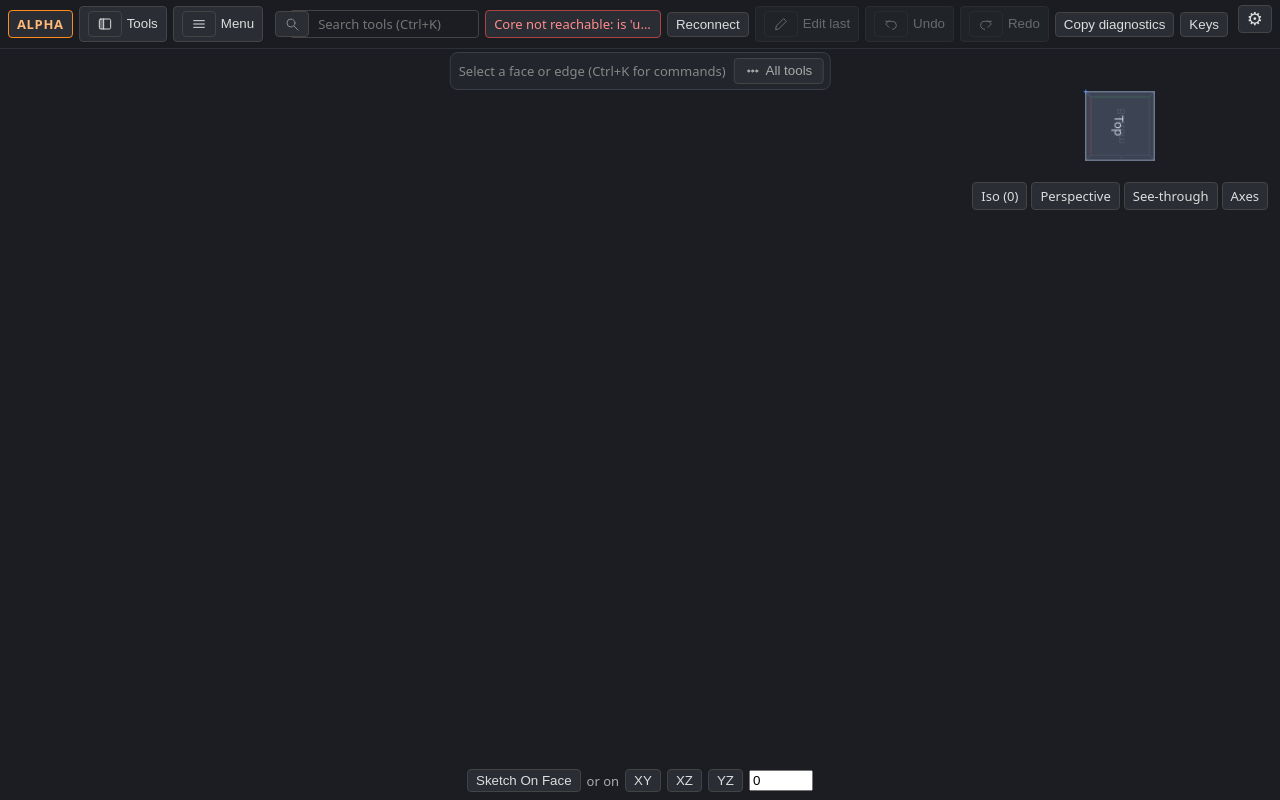
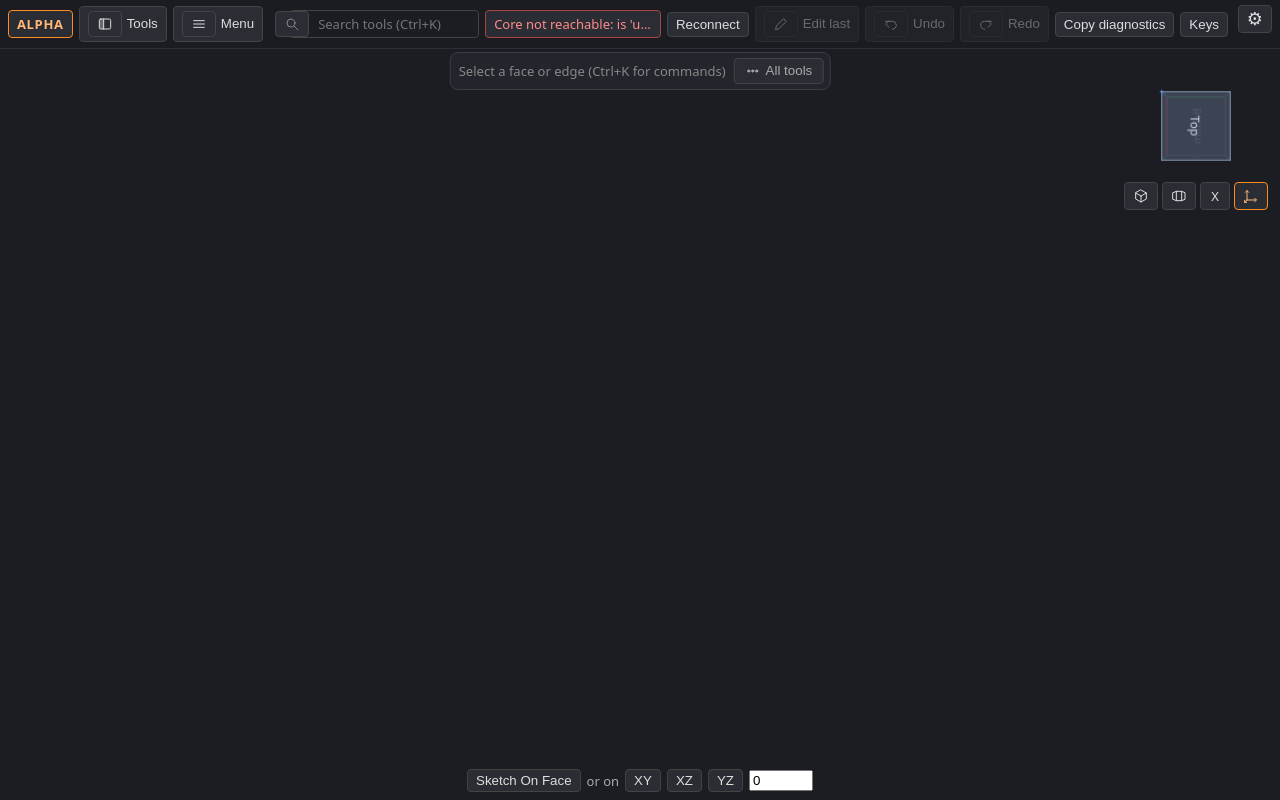
Before and after one commit to DesignWeaver3D/Pliable, a website built with Vite: page app/index.html in a window 1280 px wide. Built offline with nearby package versions, Linux system fonts and the light colour scheme; no server answers.

Commit message:
Make view controls compact icon buttons with shortcut tooltips
Iso, projection and axes use drawn icons (new entries show on the
icon contact sheet); See-through is an X button with an on/off tooltip
and active state. Axes now shows its on state too.

```diff
--- a/app/index.html
+++ b/app/index.html
@@ -54,6 +54,8 @@
       .navcube-face:hover { background: rgba(255, 138, 31, 0.8); color: #fff; }
       .viewctl { display: flex; gap: 4px; flex-wrap: wrap; justify-content: center; }
       .viewctl button { background: #2a2d34; color: #ddd; border: 1px solid #444; border-radius: 4px; padding: 4px 8px; font: inherit; cursor: pointer; }
+      .viewctl button { min-width: 30px; height: 28px; display: inline-flex; align-items: center; justify-content: center; }
+      .viewctl button .icon { margin: 0; }
       .viewctl button:hover { border-color: #888; }
       .viewctl button.active { border-color: #ff8a1f; color: #ffb878; }
       #drawer { position: fixed; top: 48px; left: 0; bottom: 0; width: 280px; z-index: 5; background: rgba(35, 38, 45, 0.97); border-right: 1px solid #444; display: flex; flex-direction: column; box-shadow: 4px 0 18px rgba(0, 0, 0, 0.4); }
@@ -150,8 +152,8 @@
         </div>
       </div>
       <div id="viewbuttons" hidden>
-          <button id="seethrough" title="See-through (X): make faces transparent so every edge shows and hidden edges and faces can be picked">See-through</button>
-          <button id="axes" title="Show or hide the principal axes and origin">Axes</button>
+          <button id="seethrough" title="See-through (X): make faces transparent so every edge shows and hidden edges and faces can be picked">X</button>
+          <button id="axes" title="Show or hide the principal axes and origin"></button>
       </div>
       <input id="palette-input" title="Search every tool, setting and command (Ctrl+K or /)" placeholder="Search tools (Ctrl+K)" autocomplete="off" spellcheck="false" />
       <span id="status">connecting...</span>
--- a/app/src/icons.ts
+++ b/app/src/icons.ts
@@ -125,7 +125,10 @@ export const UI_ICONS: Record<string, string> = {
   close: '<path d="M6 6l12 12M18 6L6 18"/>',
   edit: '<path d="M4 20l1-5L16 4l4 4L9 19z"/>',
   eye: '<path d="M2 12s4-7 10-7 10 7 10 7-4 7-10 7S2 12 2 12z"/><circle cx="12" cy="12" r="3"/>',
-  axes: '<path d="M5 19V5M5 19h14M5 19l8-8"/>',
+  axes: '<path d="M6 18V4M3.5 6.5L6 4l2.5 2.5"/><path d="M6 18h14M17.5 15.5L20 18l-2.5 2.5"/><path d="M6 18l-3.5 3.5M2.5 18.5v3h3"/>',
+  iso: '<path d="M12 3l8 4.5v9L12 21l-8-4.5v-9z"/><path d="M12 12l8-4.5M12 12L4 7.5M12 12v9"/>',
+  perspective: '<path d="M3 7l5-2h8l5 2v10l-5 2H8l-5-2z"/><path d="M8 5v14M16 5v14"/>',
+  orthographic: '<rect x="4" y="4" width="16" height="16" rx="1"/><rect x="9" y="9" width="6" height="6" fill="currentColor" fill-opacity=".25"/>',
   info: '<circle cx="12" cy="12" r="9"/><path d="M12 11v6"/><circle cx="12" cy="7.5" r="1" fill="currentColor"/>',
   import: '<path d="M12 4v11M7.5 10.5L12 15l4.5-4.5M5 20h14"/>',
   export: '<path d="M12 15V4M7.5 8.5L12 4l4.5 4.5M5 20h14"/>',
--- a/app/src/main.ts
+++ b/app/src/main.ts
@@ -53,10 +53,20 @@ const pointPicker = new PointPicker(viewport, reference, (text) => (status.textC
 const seeThroughButton = $("seethrough");
 navCube.group.append(seeThroughButton, $("axes"));
 seeThroughButton.addEventListener("click", () => viewport.toggleSeeThrough());
-const syncSeeThrough = () => seeThroughButton.classList.toggle("active", settings.seeThrough);
-onSettingsChange(syncSeeThrough);
-syncSeeThrough();
-$("axes").addEventListener("click", () => reference.setVisible(!reference.visible));
+const syncSeeThrough = () => {
+  seeThroughButton.classList.toggle("active", settings.seeThrough);
+  seeThroughButton.setAttribute("aria-pressed", String(settings.seeThrough));
+  seeThroughButton.title = `See-through ${settings.seeThrough ? "on" : "off"} (${keys.keymap.hint("display.seeThrough") || "X"}): faces transparent, hidden edges and faces can be picked`;
+};
+onSettingsChange(syncSeeThrough); // first call after the key router exists, below
+const axesButton = $("axes");
+axesButton.prepend(uiIcon("axes"));
+const syncAxes = () => axesButton.classList.toggle("active", reference.visible);
+axesButton.addEventListener("click", () => {
+  reference.setVisible(!reference.visible);
+  syncAxes();
+});
+syncAxes();
 viewport.onFrame = () => {
   // One failing part must not stop the others from updating on later frames.
   for (const part of [() => reference.tick(), () => dimensionOverlay.draw(), () => navCube.update()]) {
@@ -761,6 +771,7 @@ const keys = new KeyRouter({
   status,
   hints: { get: () => hintLine.prefs.on, set: (on) => hintLine.setOn(on) },
 });
+syncSeeThrough();
 keys.installButton($("bar"));
 // Leaving with edits (undo steps) or an open sketch asks first; autosave still protects against crashes.
 window.addEventListener("beforeunload", (e) => {
--- a/app/src/navcube.ts
+++ b/app/src/navcube.ts
@@ -1,5 +1,6 @@
 /** Navigation cube: a small CSS 3D cube that mirrors the camera; clicking a face looks at the model from that side. */
 import { AXIS_COLORS } from "./axes";
+import { uiIcon } from "./icons";
 import type { Viewport } from "./viewport";
 
 const CUBE_PX = 64; // edge length of the cube
@@ -44,7 +45,8 @@ export class NavCube {
     this.addOriginEdges();
     scene.append(this.cube);
     const home = document.createElement("button");
-    home.textContent = "Iso (0)";
+    home.id = "isoview";
+    home.append(uiIcon("iso"));
     home.title = "Isometric view (0)";
     home.addEventListener("click", () => viewport.setView("iso"));
     this.projectionButton.addEventListener("click", () => this.toggleProjection());
@@ -83,8 +85,9 @@ export class NavCube {
   }
 
   private updateProjectionLabel() {
-    this.projectionButton.textContent = this.viewport.orthographic ? "Orthographic" : "Perspective";
-    this.projectionButton.title = "Toggle perspective / orthographic (P)";
+    const ortho = this.viewport.orthographic;
+    this.projectionButton.replaceChildren(uiIcon(ortho ? "orthographic" : "perspective"));
+    this.projectionButton.title = `${ortho ? "Orthographic" : "Perspective"} view: click to switch to ${ortho ? "perspective" : "orthographic"} (P)`;
   }
 
   /** Called every frame. */
```
Also changed, not shown: app/tests/icons.test.mjs (+6 -0 lines).
